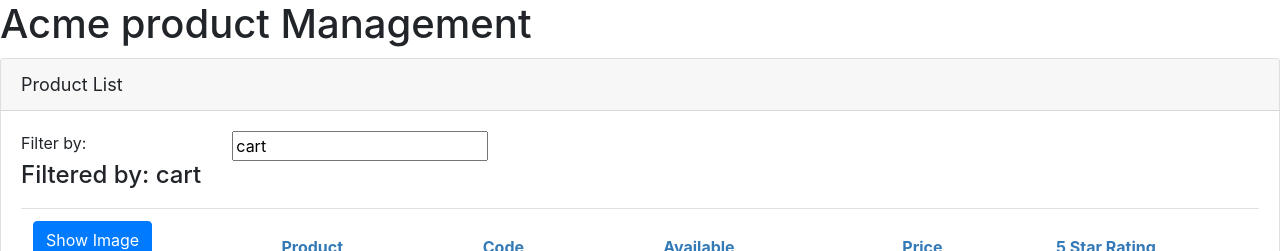
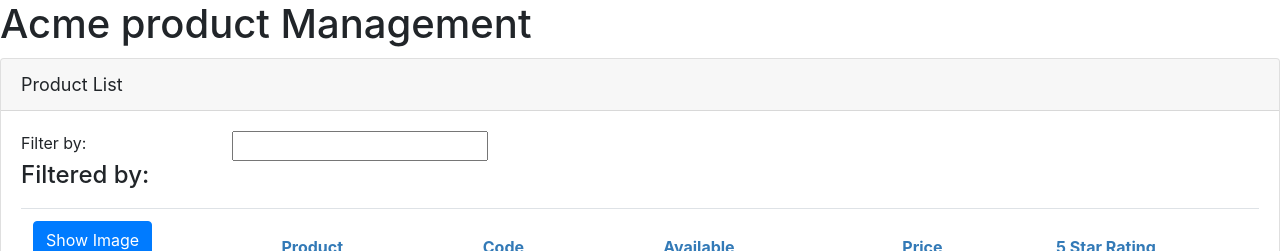
Before and after one commit to jehcriss42/angular, an Angular app: page / in a window 1280 px wide. Shown: the top 251 px of the page. Built offline with nearby package versions, Linux system fonts and the light colour scheme.

Commit message:
implemented the filtering

```diff
--- a/src/app/products/product-list.component.html
+++ b/src/app/products/product-list.component.html
@@ -34,7 +34,7 @@
             </tr>
           </thead>
           <tbody>
-            <tr *ngFor='let product of products'>
+            <tr *ngFor='let product of filteredProducts'>
               <td><img *ngIf='showImage'
                     [src]='product.imageUrl'
                     [title]='product.productName'
--- a/src/app/products/product-list.component.ts
+++ b/src/app/products/product-list.component.ts
@@ -1,5 +1,7 @@
 import { Component, OnInit } from '@angular/core'
 import { IProduct } from './product';
+import { runInThisContext } from 'vm';
+import { registerLocaleData } from '@angular/common';
 
 @Component({
     selector: 'pm-products',
@@ -11,7 +13,17 @@
     imageWidth = 50;
     imageMargin = 2;
     showImage = false;
-    listFilter = 'cart';
+
+    _listFilter: string;
+    get listFilter(): string {
+      return this._listFilter;
+    }
+    set listFilter(value:string){
+      this._listFilter = value;
+      this.filteredProducts = this.listFilter ? this.performFilter(this.listFilter) : this.products;
+    }
+
+    filteredProducts: IProduct[];
     products: IProduct [] = [
       {
       "productId": 2,
@@ -25,6 +37,16 @@
       }
     ];
 
+    constructor(){
+      this.filteredProducts = this.products;
+    }
+
+    performFilter(filterBy: string): IProduct[] {
+      filterBy = filterBy.toLocaleLowerCase();
+      return this.products.filter((product: IProduct) =>
+              product.productName.toLocaleLowerCase().indexOf(filterBy) !== -1);
+    }
+
     toggleImage(): void {
       this.showImage = !this.showImage;
     }
```
